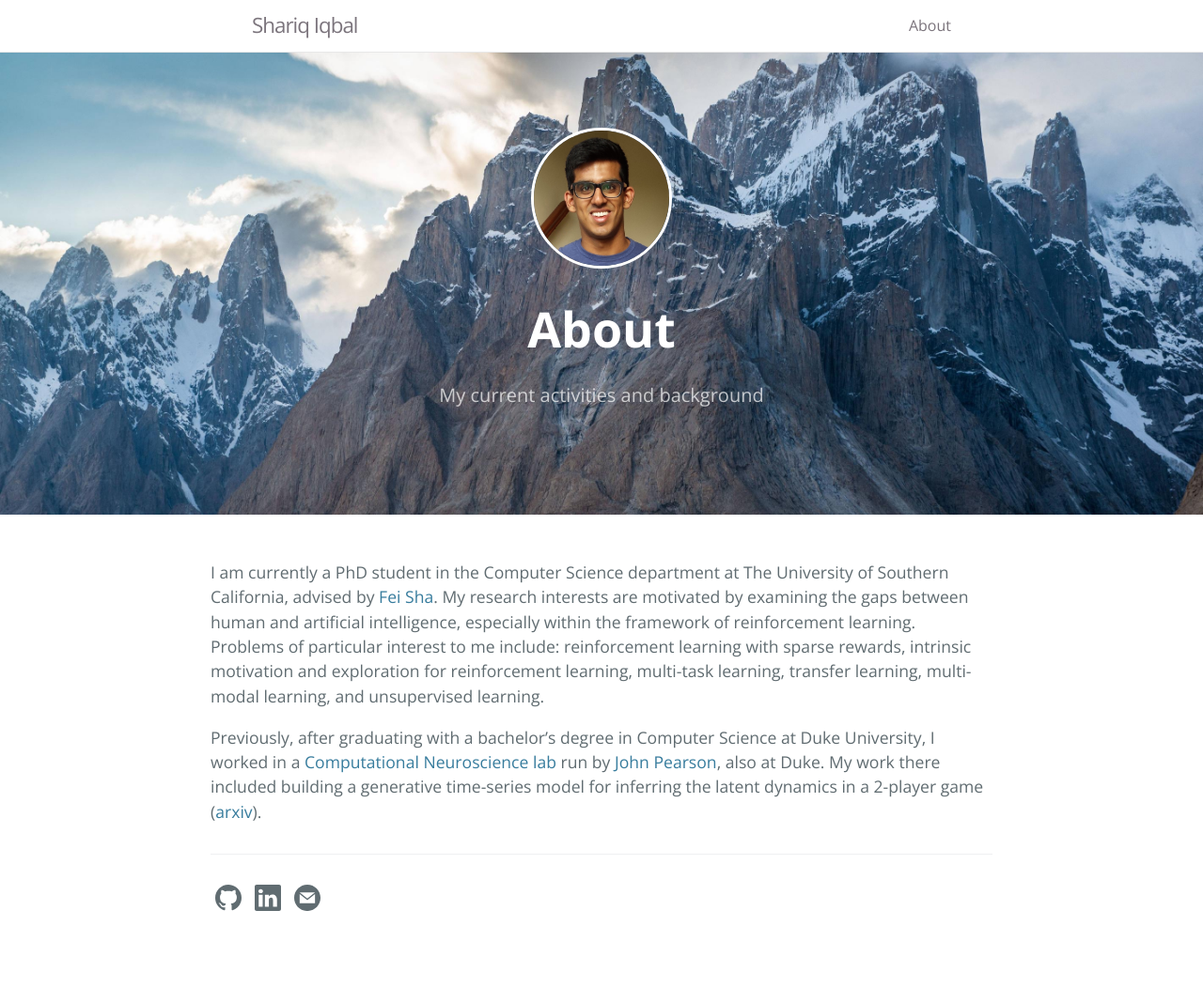
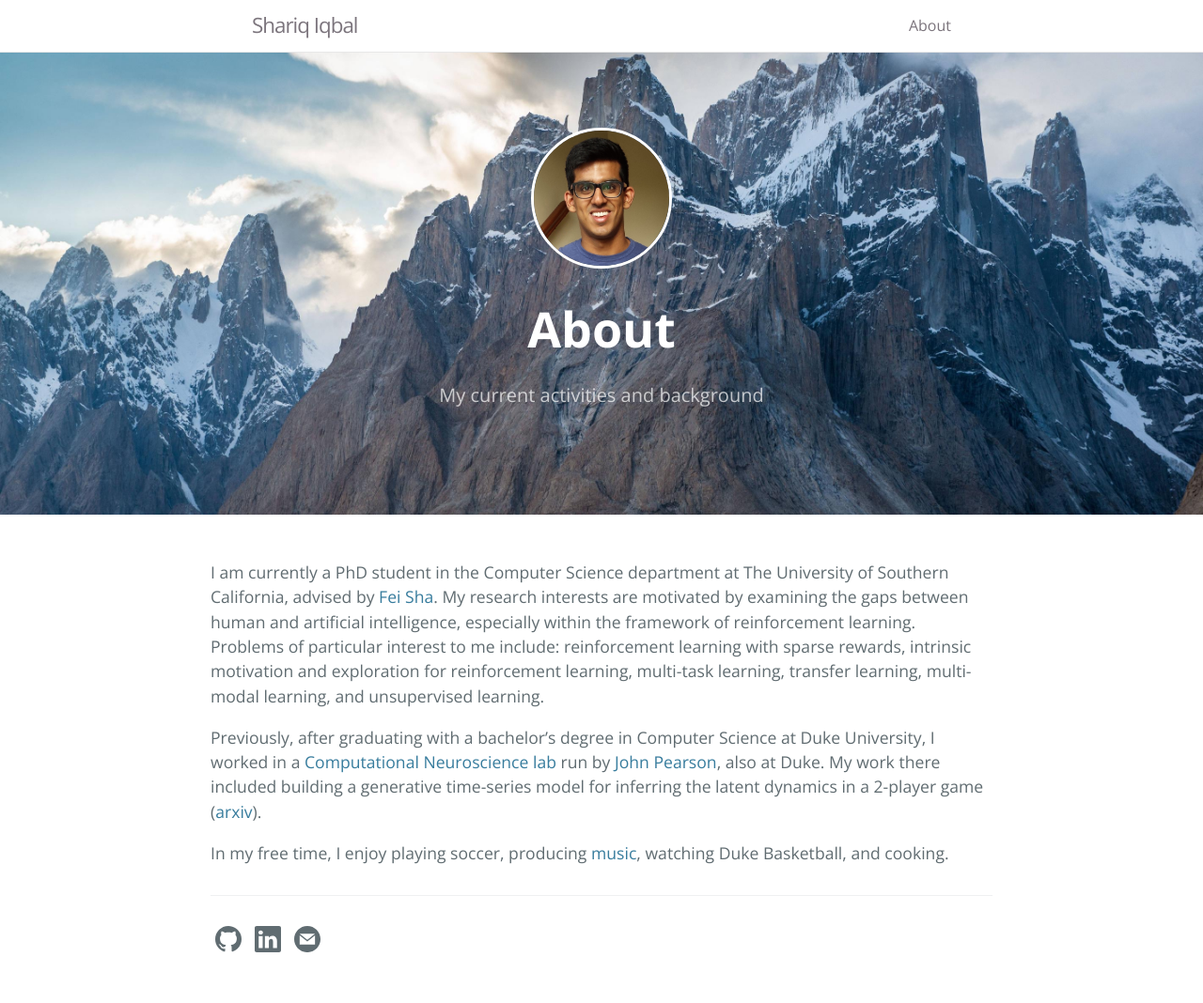
Before and after one commit to shariqiqbal2810/shariqiqbal2810.github.io, a Jekyll site: the page built from about.md, in a window 1280 px wide. Shown: the whole page at 94% size. Built offline with Jekyll 4.4.1, drawn with Linux system fonts in a browser that asks for light colours; before the commit the page ends 1024 px from its top, so only the background shows below that.

Commit message:
Added hobbies/interests to about page

```diff
--- a/about.md
+++ b/about.md
@@ -8,3 +8,5 @@ permalink: /about.html
 I am currently a PhD student in the Computer Science department at The University of Southern California, advised by [Fei Sha](http://www-bcf.usc.edu/~feisha/). My research interests are motivated by examining the gaps between human and artificial intelligence, especially within the framework of reinforcement learning. Problems of particular interest to me include: reinforcement learning with sparse rewards, intrinsic motivation and exploration for reinforcement learning, multi-task learning, transfer learning, multi-modal learning, and unsupervised learning.
 
 Previously, after graduating with a bachelor's degree in Computer Science at Duke University, I worked in a [Computational Neuroscience lab](https://pearsonlab.github.io/) run by [John Pearson](http://jmxpearson.com/), also at Duke. My work there included building a generative time-series model for inferring the latent dynamics in a 2-player game ([arxiv](https://arxiv.org/abs/1702.07319)).
+
+In my free time, I enjoy playing soccer, producing [music](https://soundcloud.com/sharqq), watching Duke Basketball, and cooking.
```
